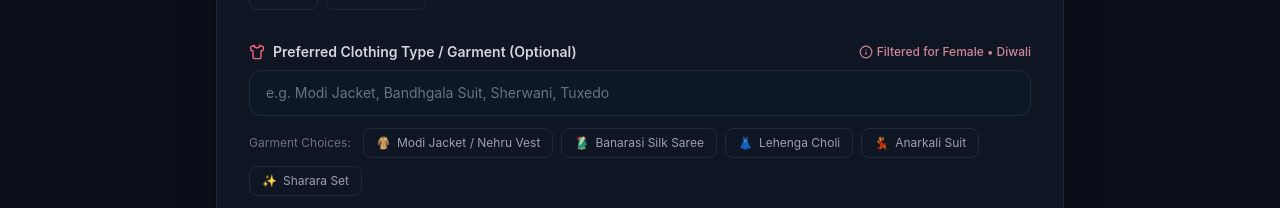
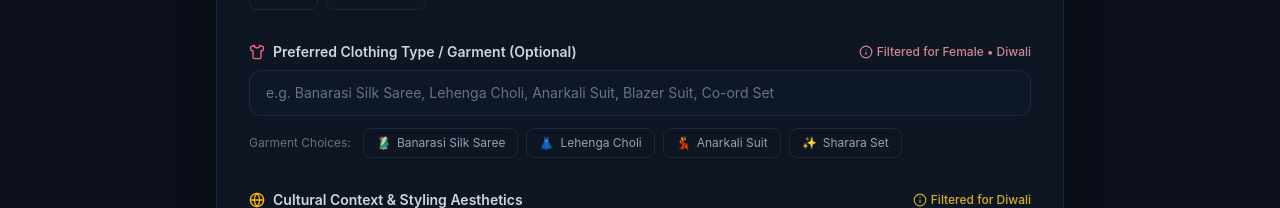
Before and after one commit to GlockyDeep/otfit-ai-wardrobe-studio, a React (Vite) app in the folder frontend/: page / in a window 1280 px wide. Shown: the part 563-771 px from the top of the page. Built offline with nearby package versions, Linux system fonts and the light colour scheme; no server answers; a web font is replaced by a local one.

Commit message:
fix: remove Modi Jacket from Female garment map and update input placeholder

```diff
--- a/frontend/src/components/RecommendationForm.tsx
+++ b/frontend/src/components/RecommendationForm.tsx
@@ -38,10 +38,10 @@ const ALL_GARMENT_CHIPS: GarmentChip[] = [
   { label: 'Co-ord Set', emoji: '👚' }
 ];
 
-// Gender-specific garment filters
+// Gender-specific garment filters (Strictly separate Male vs Female)
 const GENDER_GARMENT_MAP: Record<GenderOption, string[]> = {
   Male: ['Tuxedo', 'Modi Jacket / Nehru Vest', 'Bandhgala Suit', 'Sherwani', 'Blazer with Trousers', 'Pathani Suit', 'Co-ord Set'],
-  Female: ['Banarasi Silk Saree', 'Lehenga Choli', 'Anarkali Suit', 'Sharara Set', 'Blazer with Trousers', 'Co-ord Set', 'Modi Jacket / Nehru Vest'],
+  Female: ['Banarasi Silk Saree', 'Lehenga Choli', 'Anarkali Suit', 'Sharara Set', 'Blazer with Trousers', 'Co-ord Set'],
   Other: ['Modi Jacket / Nehru Vest', 'Bandhgala Suit', 'Co-ord Set', 'Blazer with Trousers', 'Pathani Suit']
 };
 
@@ -119,6 +119,13 @@ export const RecommendationForm: React.FC<FormProps> = ({ onSubmit, isLoading })
 
   const availableCultures = getAvailableCultures(formData.occasion);
   const availableGarments = getAvailableGarmentChips(formData.occasion, formData.gender);
+
+  // Dynamic placeholder text matching target gender
+  const getGarmentPlaceholder = (gender: GenderOption) => {
+    if (gender === 'Female') return 'e.g. Banarasi Silk Saree, Lehenga Choli, Anarkali Suit, Blazer Suit, Co-ord Set';
+    if (gender === 'Male') return 'e.g. Tuxedo, Bandhgala Suit, Sherwani, Modi Jacket, Pathani Suit';
+    return 'e.g. Bandhgala Suit, Modi Jacket, Blazer Suit, Co-ord Set';
+  };
 
   // Auto-adjust selections if current desired_garment or culture is invalid for current gender/occasion
   useEffect(() => {
@@ -264,7 +271,7 @@ export const RecommendationForm: React.FC<FormProps> = ({ onSubmit, isLoading })
             type="text"
             value={formData.desired_garment || ''}
             onChange={e => setFormData(prev => ({ ...prev, desired_garment: e.target.value }))}
-            placeholder="e.g. Modi Jacket, Bandhgala Suit, Sherwani, Tuxedo"
+            placeholder={getGarmentPlaceholder(formData.gender)}
             className="w-full bg-gray-900/80 border border-gray-800 rounded-xl px-4 py-3 text-sm text-gray-100 placeholder-gray-500 focus:outline-none focus:border-rose-400 focus:ring-1 focus:ring-rose-400 transition"
           />
           <div className="mt-3 flex flex-wrap gap-2">
```
